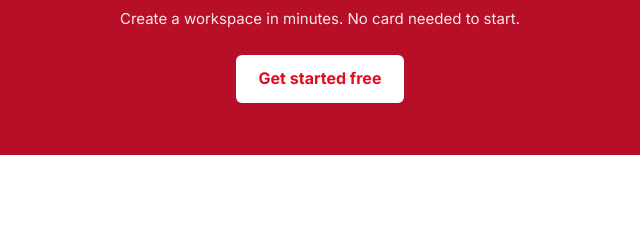
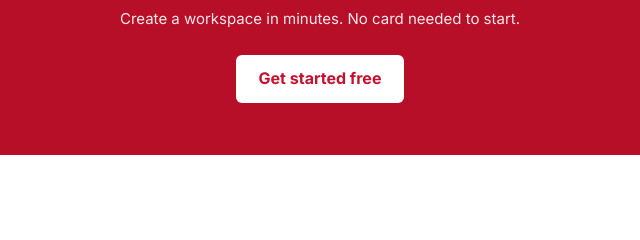
Before and after one commit to malcryptt/Zexcore, a website built with Vite: page apps/dashboard/index.html in a window 1280 px wide. Shown: the part 2195-2435 px from the top of the page, 320-960 px from the left. Built offline with nearby package versions, Linux system fonts and the light colour scheme; no server answers; what lucide-static would draw is missing.

Commit message:
Apply cohesive minimalist technology design system

```diff
--- a/apps/dashboard/src/styles/tokens.css
+++ b/apps/dashboard/src/styles/tokens.css
@@ -1,41 +1,33 @@
-/* ZexCore — "Modern Crimson Clarity" design tokens (see design system doc) */
+/* ZexCore design system — quiet, precise, product-led */
 :root {
-  --primary: #e50920;
-  --primary-hover: #c90019;
-  --primary-ink: #b80016;
-  --primary-tint: #fdf2f2;
-  --primary-tint-2: #fee2e2;
-  --primary-border: #fca5a5;
-
-  --ink: #18191b;
-  --slate: #647084;
-  --muted: #8e9bae;
-  --canvas: #f5f6f8;
+  --primary: #c8102e;
+  --primary-hover: #a90d26;
+  --primary-ink: #a90d26;
+  --primary-tint: #fff1f3;
+  --primary-tint-2: #ffe3e7;
+  --primary-border: #efb7c0;
+  --ink: #17191d;
+  --slate: #566171;
+  --muted: #7e8897;
+  --canvas: #f6f7f9;
   --surface: #ffffff;
   --border: #e1e5ea;
-  --row-hover: #f9fafb;
-
-  --success: #168447;
-  --success-tint: #ecfdf5;
-  --success-border: #a7f3d0;
-  --warning: #d97706;
-  --warning-tint: #fffbeb;
-  --warning-border: #fde68a;
-  --info: #2f5bd6;
-  --info-tint: #eef3ff;
-  --info-border: #c7d6ff;
-
-  --font-sans: 'Inter Variable', Inter, ui-sans-serif, system-ui, -apple-system, 'Segoe UI', Roboto, sans-serif;
-  --font-mono: 'JetBrains Mono Variable', ui-monospace, SFMono-Regular, Menlo, Consolas, monospace;
-
-  --r-sm: 4px; --r: 8px; --r-md: 12px; --r-lg: 16px; --r-xl: 24px; --r-full: 9999px;
-  --shadow-1: 0 1px 3px 0 rgba(24, 25, 27, 0.05), 0 1px 2px -1px rgba(24, 25, 27, 0.05);
-  --shadow-2: 0 4px 6px -1px rgba(24, 25, 27, 0.07), 0 2px 4px -2px rgba(24, 25, 27, 0.05);
-  --shadow-3: 0 20px 25px -5px rgba(24, 25, 27, 0.08), 0 8px 10px -6px rgba(24, 25, 27, 0.04);
-  --halo: 0 0 0 3px rgba(229, 9, 32, 0.12);
-
-  --nav-h: 64px;
-  --sidebar-w: 256px;
-  --bottom-nav-h: 64px;
-  --safe-b: env(safe-area-inset-bottom, 0px);
+  --row-hover: #f8f9fb;
+  --success: #167344;
+  --success-tint: #eaf7ef;
+  --success-border: #c6e8d2;
+  --warning: #8b5b08;
+  --warning-tint: #fff7e8;
+  --warning-border: #f0dfb6;
+  --info: #2455a4;
+  --info-tint: #edf4ff;
+  --info-border: #d3e2fb;
+  --font-sans: Inter, ui-sans-serif, system-ui, -apple-system, BlinkMacSystemFont, "Segoe UI", sans-serif;
+  --font-mono: "SFMono-Regular", Consolas, "Liberation Mono", monospace;
+  --r-sm: 3px; --r: 5px; --r-md: 7px; --r-lg: 9px; --r-xl: 12px; --r-full: 9999px;
+  --shadow-1: 0 1px 2px rgba(18,24,32,.035);
+  --shadow-2: 0 5px 18px rgba(18,24,32,.055);
+  --shadow-3: 0 16px 42px rgba(18,24,32,.10);
+  --halo: 0 0 0 3px rgba(200,16,46,.12);
+  --nav-h: 62px; --sidebar-w: 244px; --bottom-nav-h: 62px; --safe-b: env(safe-area-inset-bottom, 0px);
 }
```
